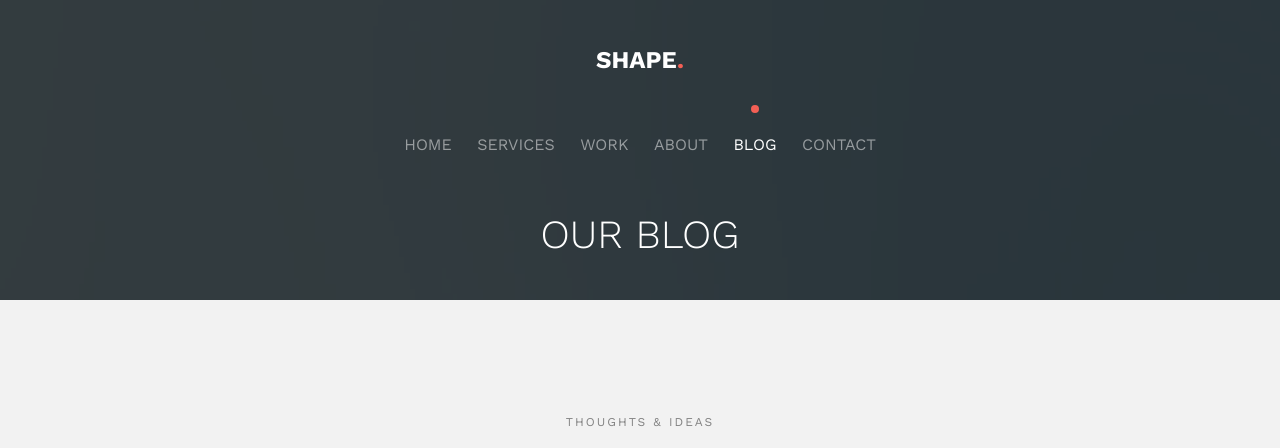
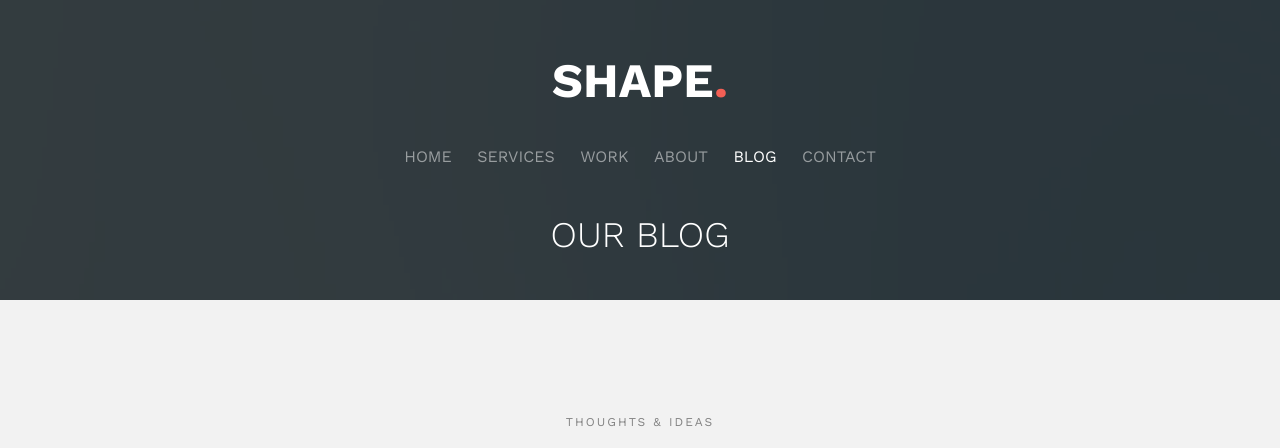
Before and after one commit to EuclideanOS/euclideanos.github.io, a PHP site: page /blog.html in a window 1280 px wide. Shown: the top 448 px of the page. Run offline with PHP 8.4, Linux system fonts and the light colour scheme; some web fonts are replaced.

Commit message:
index: test new banner look

```diff
--- a/css/style.css
+++ b/css/style.css
@@ -99,8 +99,8 @@ h1, h2, h3, h4, h5, h6, figure {
   }
 }
 .fh5co-nav #fh5co-logo {
-  font-size: 24px;
-  margin: 0 0 2em 0;
+  font-size: 48px;
+  margin: 0 0 0.4em 0;
   padding: 0;
   text-transform: uppercase;
   font-weight: bold;
@@ -232,7 +232,7 @@ h1, h2, h3, h4, h5, h6, figure {
   color: #fff !important;
   position: relative;
 }
-.fh5co-nav ul li.active > a:before {
+/*.fh5co-nav ul li.active > a:before {
   position: absolute;
   content: "";
   width: 8px;
@@ -246,7 +246,7 @@ h1, h2, h3, h4, h5, h6, figure {
   -moz-border-radius: 50%;
   -ms-border-radius: 50%;
   border-radius: 50%;
-}
+}*/
 
 #fh5co-header,
 #fh5co-counter,
@@ -500,7 +500,6 @@ h1, h2, h3, h4, h5, h6, figure {
 .fh5co-cover .display-tc h1 {
   margin-bottom: 0px;
   margin-top: 0;
-  font-size: 40px;
   line-height: 1.5;
   text-transform: uppercase;
   font-weight: 300;
```
